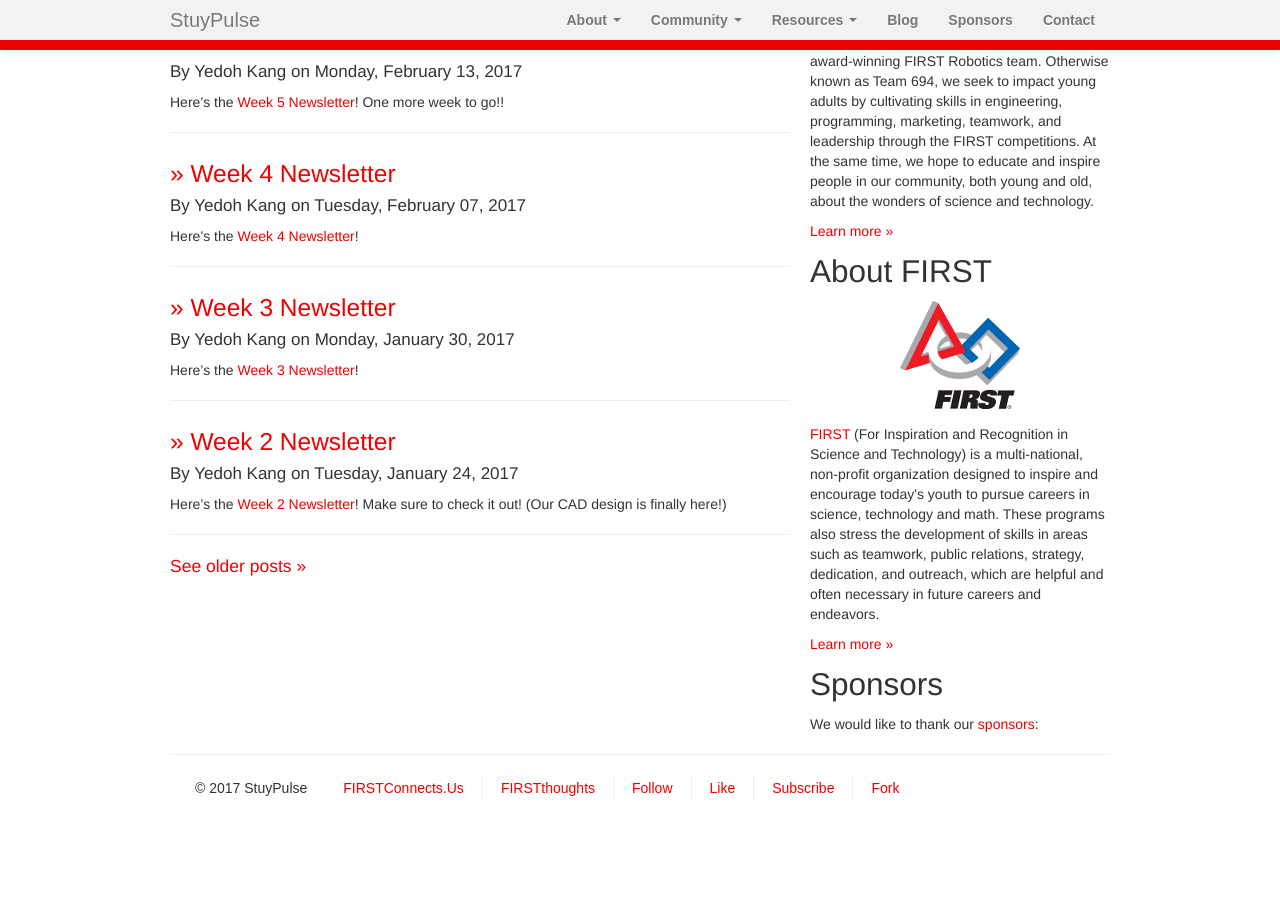
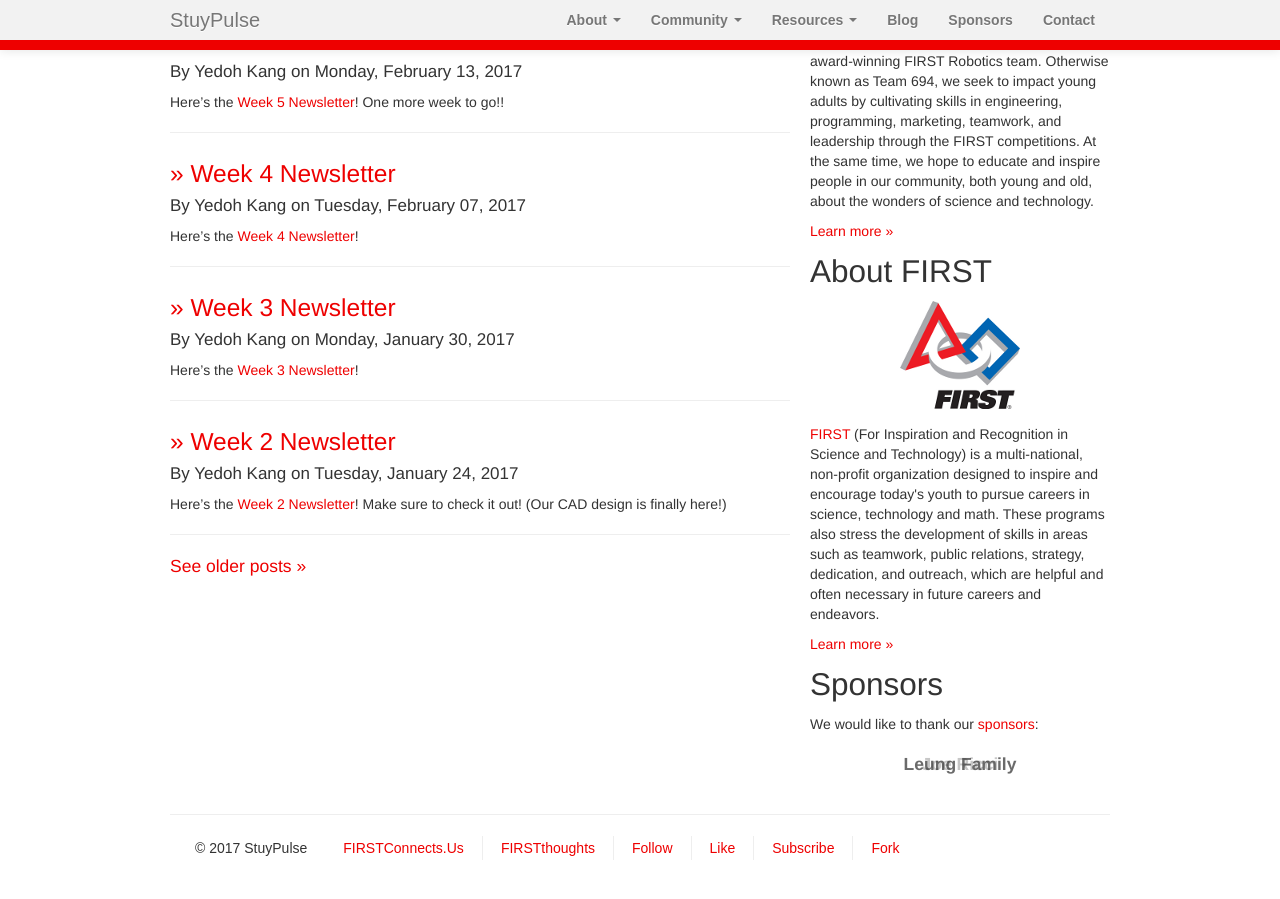
Before and after one commit to StuyPulse/team694.github.io, a Jekyll site: the page built from index.html, in a window 1280 px wide and 900 px high, scrolled down 754 px. Built offline with Jekyll 4.4.1, drawn with Linux system fonts in a browser that asks for light colours; nearby versions of some CDN libraries; comment, search, counter and statistics services are not loaded; before the commit the page ends 1594 px from its top, so only the background shows below that; some of the changed text lies outside the part shown.

Commit message:
Fix home page url check

```diff
--- a/_layouts/default.html
+++ b/_layouts/default.html
@@ -39,7 +39,7 @@
         <script src="//ajax.googleapis.com/ajax/libs/jquery/1.8.3/jquery.min.js"></script>
         <script>window.jQuery || document.write('<script src="/js/vendor/jquery-1.8.3.min.js"><\/script>')</script>
 
-        {% if page.url == '/index.html' %}
+        {% if page.url == '/' %}
         <script>
             $(document).ready(function() {
                 $('.carousel').carousel({
```
